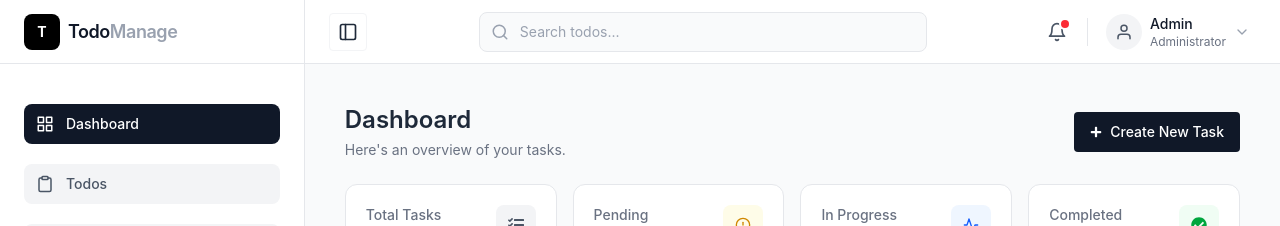
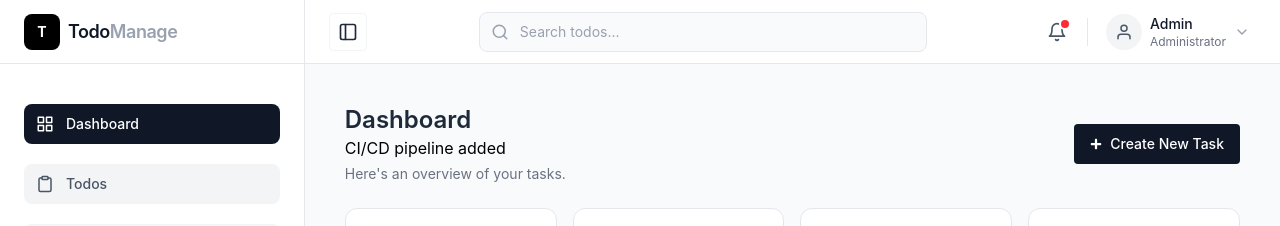
Before and after one commit to Afrid2004/REACT-PHP-TODO-CRUD, a React (Vite) app: page / in a window 1280 px wide. Shown: the top 226 px of the page. Built offline with nearby package versions, Linux system fonts and the light colour scheme; no server answers.

Commit message:
added ci/cd pipeline

```diff
--- a/src/pages/Home/Home.jsx
+++ b/src/pages/Home/Home.jsx
@@ -81,6 +81,8 @@ const Home = () => {
       <div className="mb-6 flex flex-col gap-4 sm:flex-row sm:items-center sm:justify-between">
         <div>
           <h1 className="text-2xl font-semibold text-gray-800">Dashboard</h1>
+
+          <h2>CI/CD pipeline added</h2>
 
           <p className="mt-1 text-sm text-gray-500">
             Here's an overview of your tasks.
```
